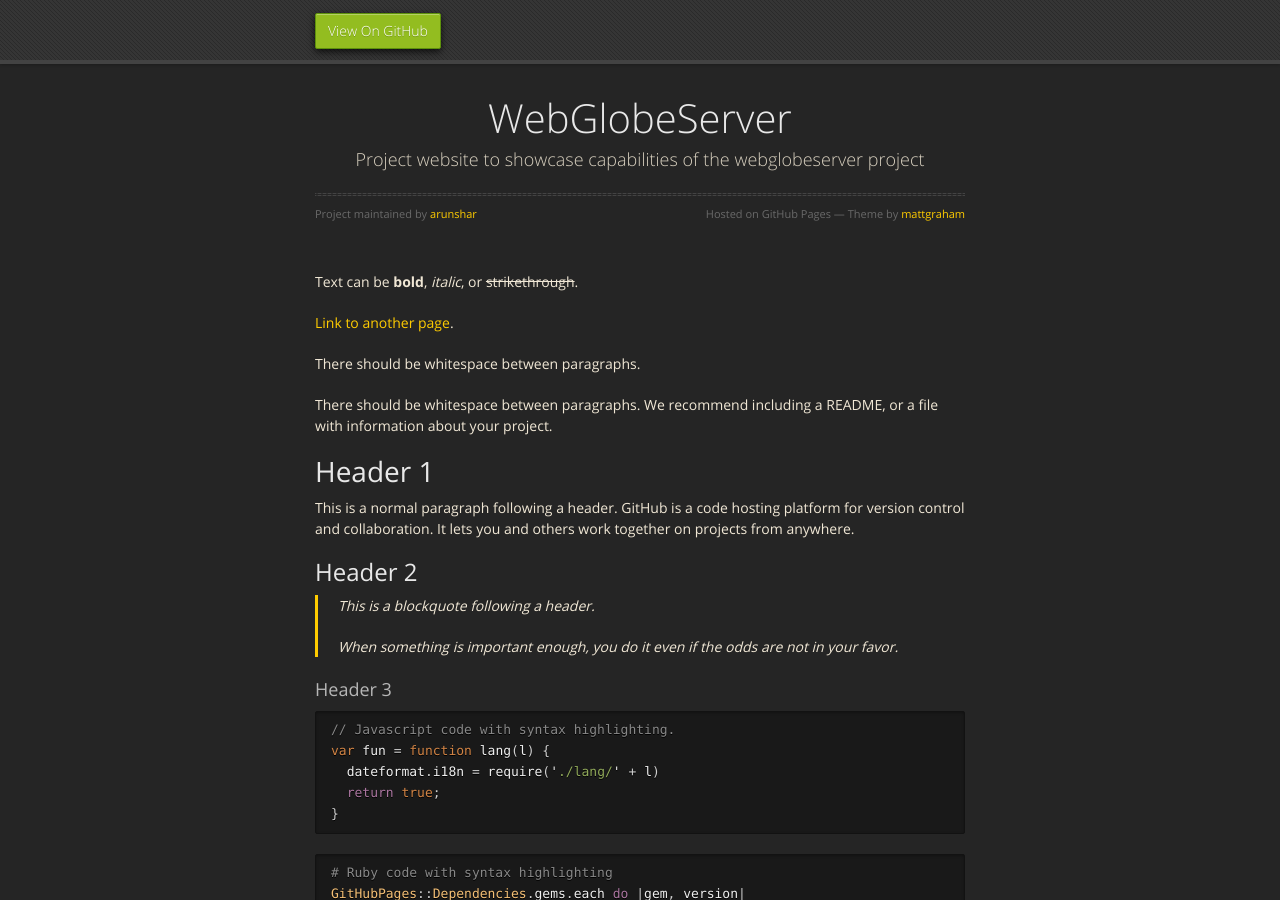
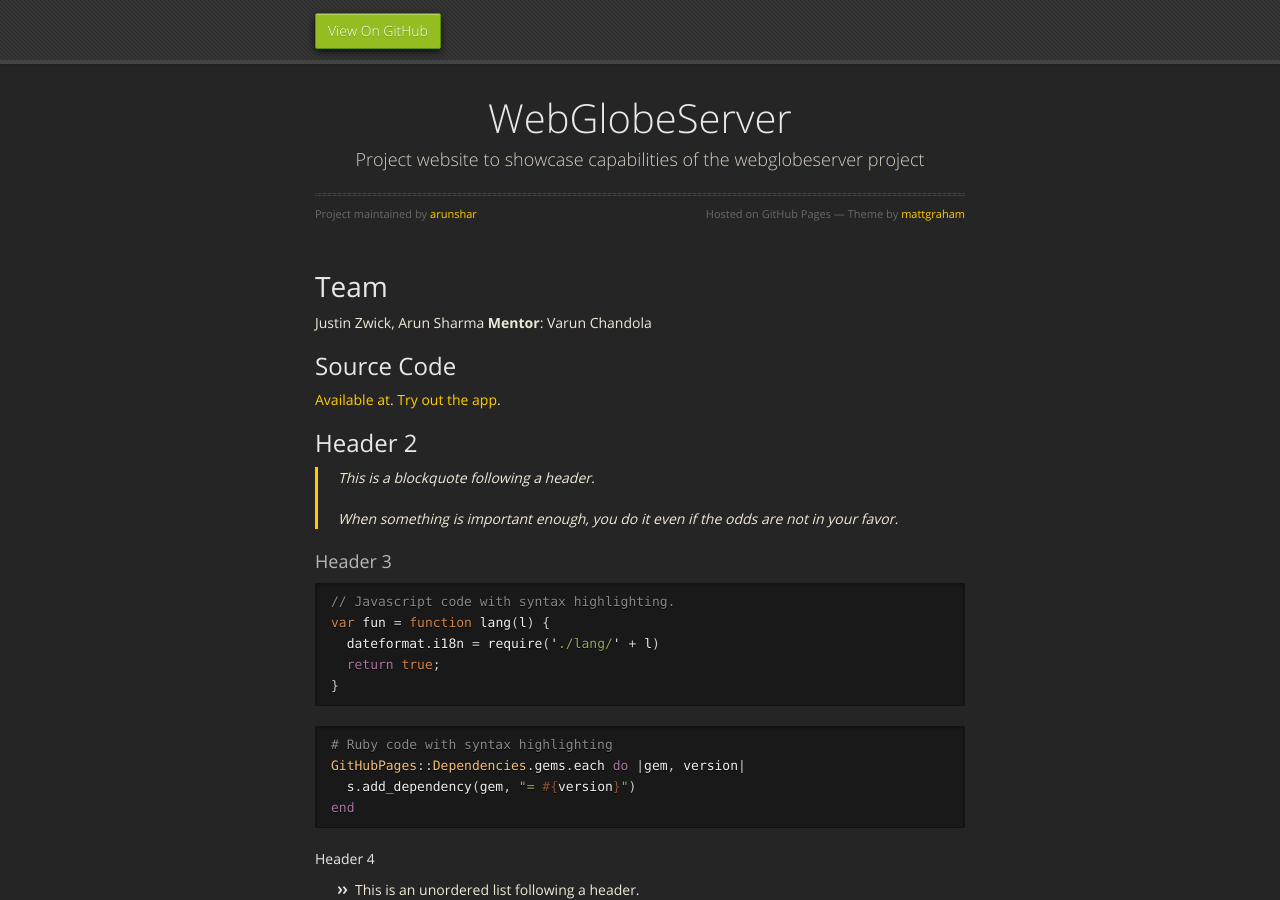
Before and after one commit to arunshar/webglobeserver, a Jekyll site: the page built from docs/index.md, in a window 1280 px wide and 900 px high. Built offline with Jekyll 4.4.1, drawn with Linux system fonts in a browser that asks for light colours; nearby versions of some CDN libraries; our own code applies the rules of GitHub Pages for plain Markdown files.

Commit message:
minor updates to the website

```diff
--- a/docs/index.md
+++ b/docs/index.md
@@ -1,18 +1,13 @@
 ---
 layout: default
 ---
+# [](#header-1)Team
+Justin Zwick, Arun Sharma
+**Mentor**: Varun Chandola
+## [](#header-2)Source Code
+[Available at](http://github.com/chandola/webglobeserver/).
+[Try out the app](http://199.109.195.187:8080/webglobeserver/).
 
-Text can be **bold**, _italic_, or ~~strikethrough~~.
-
-[Link to another page](another-page).
-
-There should be whitespace between paragraphs.
-
-There should be whitespace between paragraphs. We recommend including a README, or a file with information about your project.
-
-# [](#header-1)Header 1
-
-This is a normal paragraph following a header. GitHub is a code hosting platform for version control and collaboration. It lets you and others work together on projects from anywhere.
 
 ## [](#header-2)Header 2
 
```
